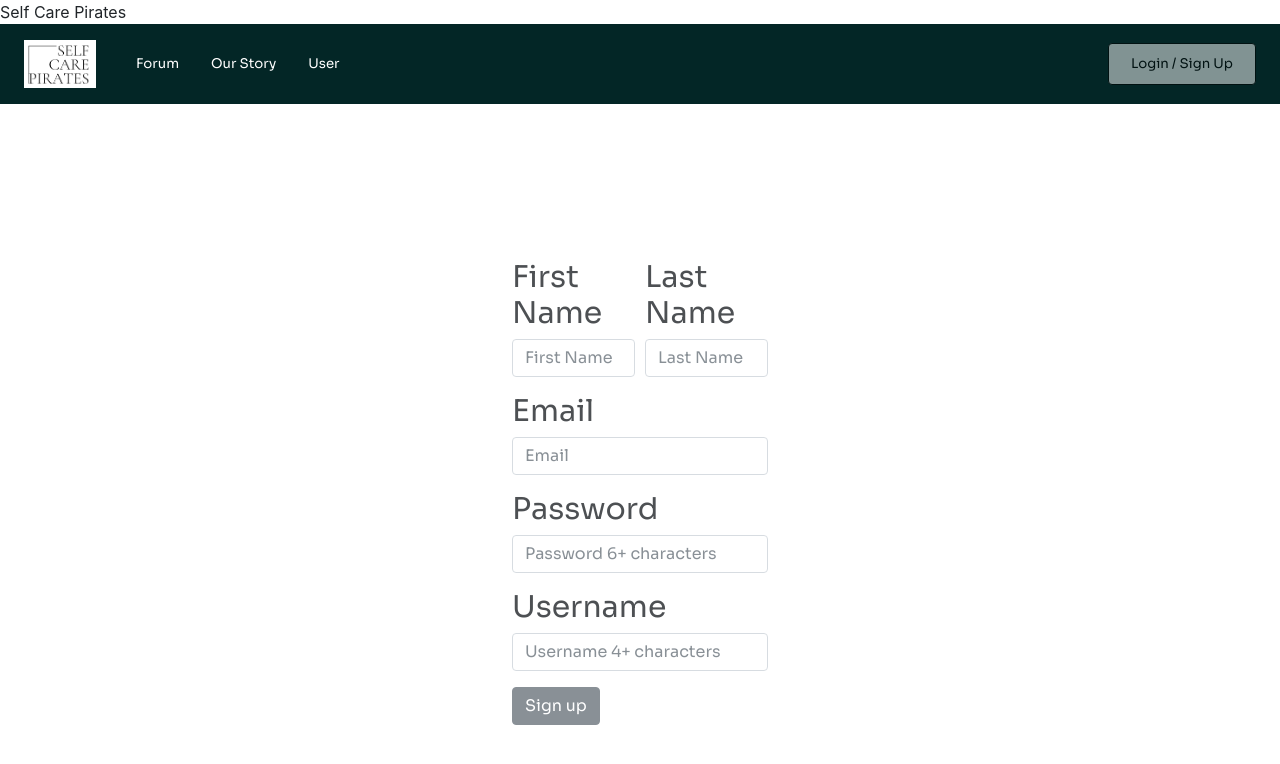
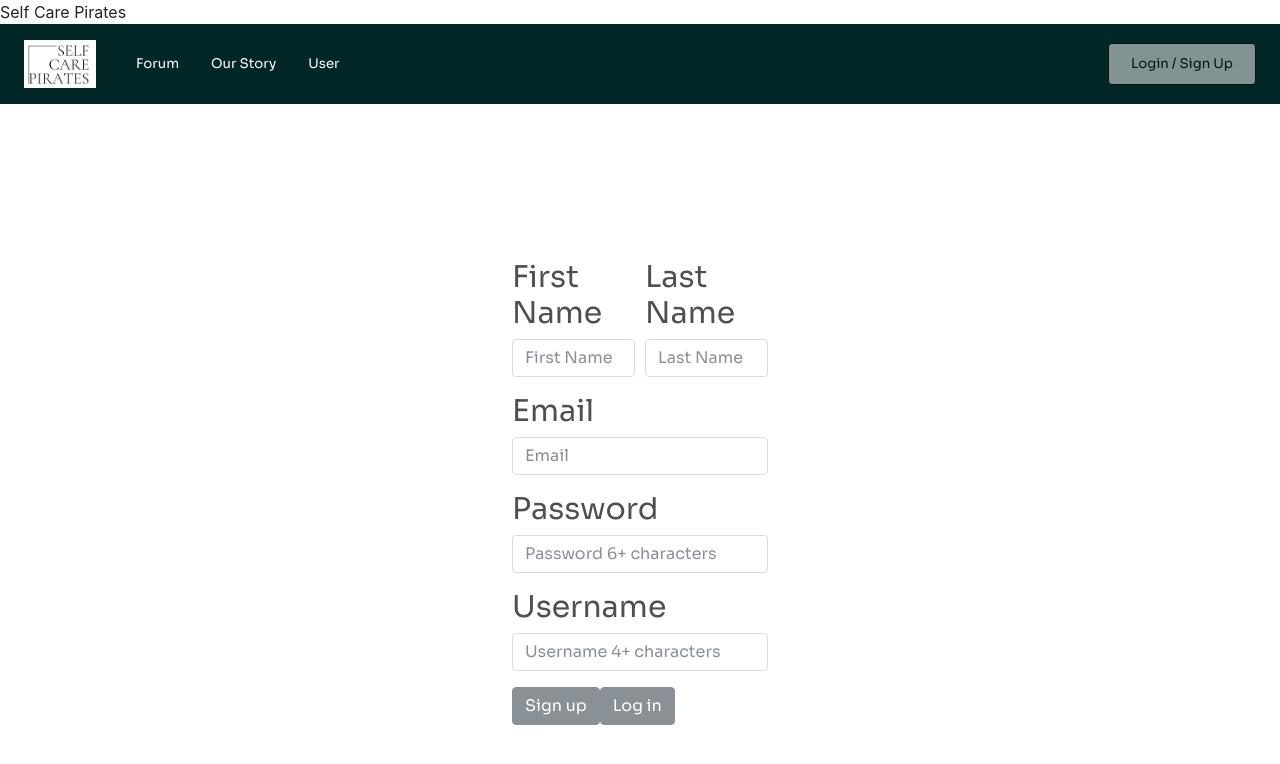
Before and after one commit to candygarcia014/self-care-pirates, a React (Create React App) app in the folder client/: page /register in a window 1280 px wide. Shown: the top 764 px of the page. Built offline with nearby package versions, Linux system fonts and the light colour scheme.

Commit message:
fixed register/signup button

```diff
--- a/client/src/components/Navbar/Navbar.js
+++ b/client/src/components/Navbar/Navbar.js
@@ -33,12 +33,9 @@ const NavBar = () => {
 
         <NavBtn className="ml-auto">
           {/* Will display "Profile" once logged in */}
-          <NavBtnLink to='/signin' style={{"border":"black solid 1px"}} >Login / Sign Up</NavBtnLink>
+          <NavBtnLink to='/Register' style={{"border":"black solid 1px"}} >Login / Sign Up</NavBtnLink>
         </NavBtn>
-
-
       </Nav>
-
   );
 };
 
--- a/client/src/components/Signup/Signup.js
+++ b/client/src/components/Signup/Signup.js
@@ -18,8 +18,6 @@ const Signup = (props) => {
     password: password,
     username: userName
   }).then(res => {console.log(res)})
-
-
   }
 
   return (
@@ -55,6 +53,8 @@ const Signup = (props) => {
         </Col>
       </Row>
       <Button onClick = {handleSubmit}>Sign up</Button>
+    {/* //sigin button that redirects the  user to the login page if they hve already signed up*/}
+      <Button onClick = {handleSubmit}>Log in</Button>
     </Form>
   );
 }
```
Also changed, not shown: 1 other file (tests, documents, lock files or other folders).
